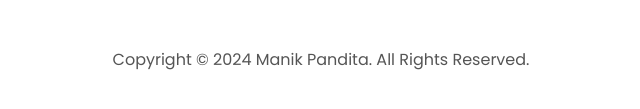
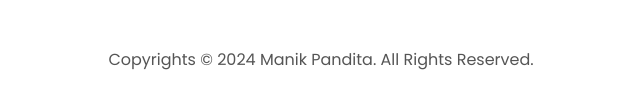
Before and after one commit to manikpandita23/ManikDevfolio, a website: page index.html in a window 1280 px wide. Shown: the part 3626-3735 px from the top of the page, 319-959 px from the left. Drawn offline with Linux system fonts and the light colour scheme.

```diff
--- a/index.html
+++ b/index.html
@@ -432,7 +432,7 @@
           </ul>
         </div>
       </nav>
-      <p>Copyright &#169; 2024 Manik Pandita. All Rights Reserved.</p>
+      <p>Copyrights &#169; 2024 Manik Pandita. All Rights Reserved.</p>
     </footer>
     <script src="script.js"></script>
   </body>
```
